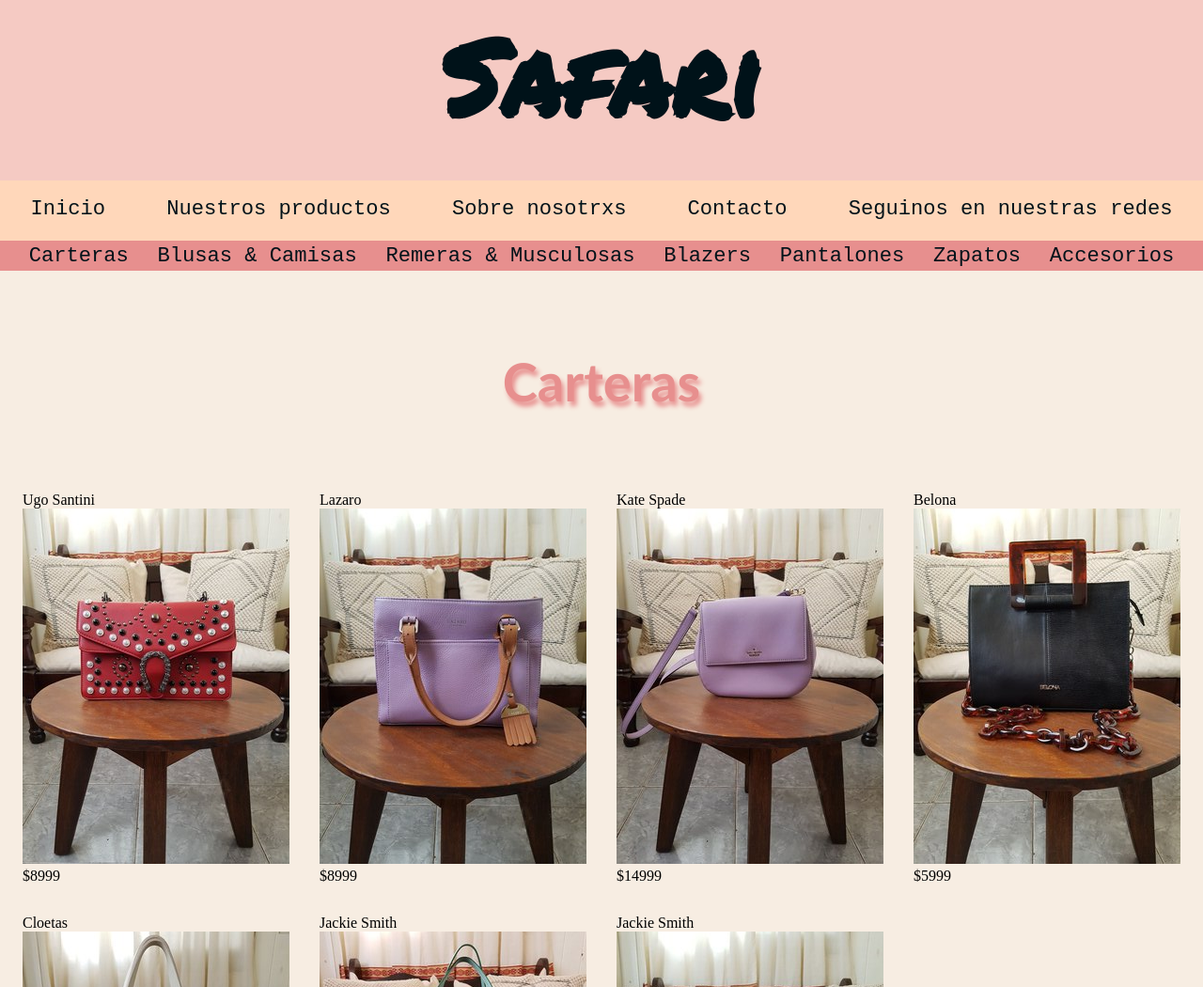
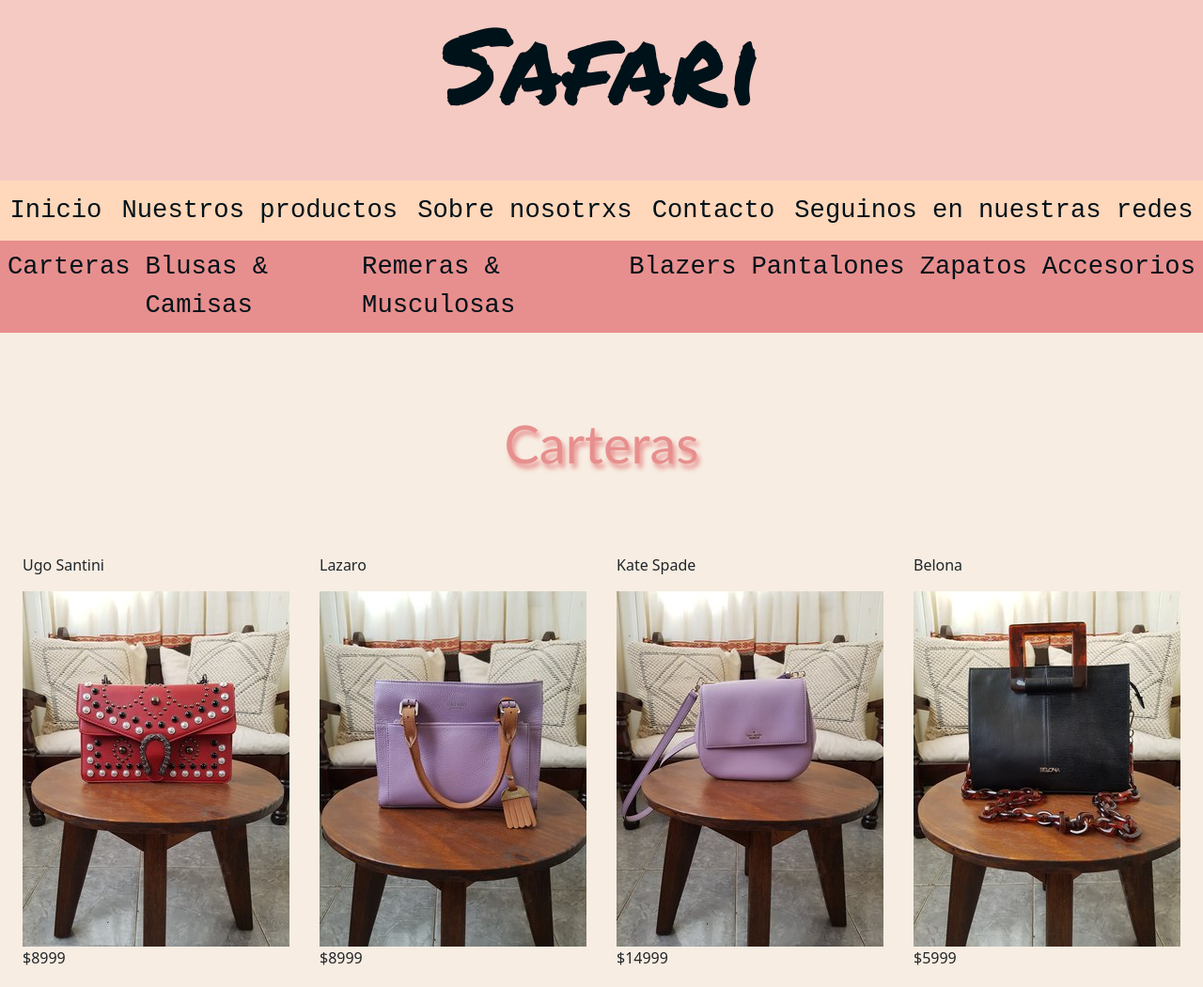
Before and after one commit to ezequielcardoxo/CodHouse-Tienda-de-Ropa---Cardoso-E, a plain HTML site: page pages/productos.html in a window 1280 px wide. Shown: the top 1050 px of the page at 94% size. Drawn offline with nearby package versions, Linux system fonts and the light colour scheme.

Commit message:
se agregó navBar

```diff
--- a/index.html
+++ b/index.html
@@ -5,6 +5,7 @@
     <meta charset="UTF-8">
     <meta http-equiv="X-UA-Compatible" content="IE=edge">
     <meta name="viewport" content="width=device-width, initial-scale=1.0">
+    <link href="https://cdn.jsdelivr.net/npm/bootstrap@5.1.3/dist/css/bootstrap.min.css" rel="stylesheet" integrity="sha384-1BmE4kWBq78iYhFldvKuhfTAU6auU8tT94WrHftjDbrCEXSU1oBoqyl2QvZ6jIW3" crossorigin="anonymous">
     <link rel="stylesheet" href="./style/style.css">
     <link rel="preconnect" href="https://fonts.googleapis.com">
     <link rel="preconnect" href="https://fonts.gstatic.com" crossorigin>
@@ -16,7 +17,7 @@
     <header class="banner">
         <h1>Safari</h1>
     </header>
-    <nav class="navIndex">
+    <!-- <nav class="navIndex">
         <ul>
             <li><a href="./pages/productos.html">Nuestros productos</a></li>
             <li><a href="./pages/nosotrxs.html">Sobre nosotrxs</a></li>
@@ -24,6 +25,21 @@
             <li><a href="#seguinos"> Seguinos en nuestras redes</a></li>
 
         </ul>
+    </nav> -->
+    <nav class="navbar navbar-expand-lg navbar-light bg-light aFonts">
+        <div class="container-fluid barra">
+          <button class="navbar-toggler" type="button" data-bs-toggle="collapse" data-bs-target="#navbarNavAltMarkup" aria-controls="navbarNavAltMarkup" aria-expanded="false" aria-label="Toggle navigation">
+            <span class="navbar-toggler-icon"></span>
+          </button>
+          <div class="collapse navbar-collapse divNav" id="navbarNavAltMarkup">
+            <div class="navbar-nav navIndex aFonts">
+              <a class="nav-link aFonts" href="./pages/productos.html">Nuestros productos</a>
+              <a class="nav-link aFonts" href="./pages/nosotrxs.html">Sobre nosotrxs</a>
+              <a class="nav-link aFonts" href="./pages/contacto.html">Contacto</a>
+              <a class="nav-link aFonts" href="#seguinos">Seguinos en nuestras redes</a>
+            </div>
+          </div>
+        </div>
     </nav>
     <main>
         <section class="sectionContainer">
@@ -109,7 +125,7 @@
             </div>
         </div>
     </footer>
-
+    <script src="https://cdn.jsdelivr.net/npm/bootstrap@5.1.3/dist/js/bootstrap.bundle.min.js" integrity="sha384-ka7Sk0Gln4gmtz2MlQnikT1wXgYsOg+OMhuP+IlRH9sENBO0LRn5q+8nbTov4+1p" crossorigin="anonymous"></script>
 </body>
 
 </html>
--- a/pages/productos.html
+++ b/pages/productos.html
@@ -5,6 +5,7 @@
     <meta charset="UTF-8">
     <meta http-equiv="X-UA-Compatible" content="IE=edge">
     <meta name="viewport" content="width=device-width, initial-scale=1.0">
+    <link href="https://cdn.jsdelivr.net/npm/bootstrap@5.1.3/dist/css/bootstrap.min.css" rel="stylesheet" integrity="sha384-1BmE4kWBq78iYhFldvKuhfTAU6auU8tT94WrHftjDbrCEXSU1oBoqyl2QvZ6jIW3" crossorigin="anonymous">
     <link rel="stylesheet" href="../style/style.css">
     <link rel="preconnect" href="https://fonts.googleapis.com">
     <link rel="preconnect" href="https://fonts.gstatic.com" crossorigin>
@@ -16,16 +17,41 @@
     <header class="banner">
         <h1>Safari</h1>
     </header>
-    <nav>
-        <ul>
-            <li><a href="../index.html">Inicio</a></li>
-            <li><a href="./productos.html">Nuestros productos</a></li>
-            <li><a href="./nosotrxs.html">Sobre nosotrxs</a></li>
-            <li><a href="./contacto.html">Contacto</a></li>
-            <li><a href="#seguinos"> Seguinos en nuestras redes</a></li>
-        </ul>
+    <nav class="navbar navbar-expand-lg navbar-light bg-light aFonts">
+        <div class="container-fluid barra">
+          <button class="navbar-toggler" type="button" data-bs-toggle="collapse" data-bs-target="#navbarNavAltMarkup" aria-controls="navbarNavAltMarkup" aria-expanded="false" aria-label="Toggle navigation">
+            <span class="navbar-toggler-icon"></span>
+          </button>
+          <div class="collapse navbar-collapse divNav" id="navbarNavAltMarkup">
+            <div class="navbar-nav navIndex aFonts">
+              <a class="nav-link aFonts" href="../index.html">Inicio</a>
+              <a class="nav-link aFonts" href="./productos.html">Nuestros productos</a>
+              <a class="nav-link aFonts" href="./nosotrxs.html">Sobre nosotrxs</a>
+              <a class="nav-link aFonts" href="./contacto.html">Contacto</a>
+              <a class="nav-link aFonts" href="#seguinos">Seguinos en nuestras redes</a>
+            </div>
+          </div>
+        </div>
     </nav>
-    <ul class="menuProducts">
+    <nav class="navbar navbar-expand-lg navbar-light bg-light barraProducts">
+        <div class="container-fluid barraProducts">
+          <button class="navbar-toggler" type="button" data-bs-toggle="collapse" data-bs-target="#navbarNavAltMarkup" aria-controls="navbarNavAltMarkup" aria-expanded="false" aria-label="Toggle navigation">
+            <span class="navbar-toggler-icon"></span>
+          </button>
+          <div class="collapse navbar-collapse a2Fonts" id="navbarNavAltMarkup">
+            <div class="navbar-nav navIndex a2Fonts">
+              <a class="nav-link" href="#carteras">Carteras</a>
+              <a class="nav-link" href="#b&l">Blusas & Camisas</a>
+              <a class="nav-link" href="#r&m">Remeras & Musculosas</a>
+              <a class="nav-link" href="#blazers">Blazers</a>
+              <a class="nav-link" href="#pantalones">Pantalones</a>
+              <a class="nav-link" href="#pantalones">Zapatos</a>
+              <a class="nav-link" href="#pantalones">Accesorios</a>
+            </div>
+          </div>
+        </div>
+    </nav>
+    <!-- <ul class="menuProducts">
         <li><a href="#carteras">Carteras</a></li>
         <li><a href="#b&l">Blusas & Camisas</a></li>
         <li><a href="#r&m">Remeras & Musculosas</a></li>
@@ -33,7 +59,7 @@
         <li><a href="#pantalones">Pantalones</a></li>
         <li><a href="#zapatos">Zapatos</a></li>
         <li><a href="#accesorios">Accesorios</a></li>
-    </ul>
+    </ul> -->
     <main>
         <section>
             <div>
@@ -336,6 +362,7 @@
             </div>
         </div>
     </footer>
+    <script src="https://cdn.jsdelivr.net/npm/bootstrap@5.1.3/dist/js/bootstrap.bundle.min.js" integrity="sha384-ka7Sk0Gln4gmtz2MlQnikT1wXgYsOg+OMhuP+IlRH9sENBO0LRn5q+8nbTov4+1p" crossorigin="anonymous"></script>
 </body>
 
 </html>
--- a/style/style.css
+++ b/style/style.css
@@ -44,7 +44,53 @@
     background: #ffd7ba;
     height: 4em;
     grid-area: navIndex;
+}
 
+.divNav {
+    background: #ffd7ba;
+    height: 4em;
+    justify-content: space-evenly;
+    justify-items: auto;
+}
+
+.navIndex {
+    width: 100%;
+    margin-right: 0%;
+    justify-content: space-around;
+}
+
+.navbar-light .navbar-nav .nav-link{
+    color: #001219;
+    font-family: monospace;
+}
+
+.barra {
+    padding: 0;
+    margin: 0;
+    background: #ffd7ba;
+}
+
+.aFonts {
+    padding: 0;
+    /* margin-bottom: 1em; */
+    margin: 0;
+    background-color: #ffd7ba;
+    height: auto;
+}
+
+.a2Fonts {
+    background-color: #e78f8e;
+    padding: 0;
+    margin: 0;
+    height: auto;
+}
+
+
+.barraProducts {
+    margin: 0;
+    padding: 0;
+    background-color: #e78f8e;
+    height: auto;
 }
 
 nav ul {
@@ -155,6 +201,7 @@
     grid-area: footerFinal;
 }
 
+
 .redes {
     display: flex;
     justify-content: center;
```
Also changed, not shown: pages/contacto.html (+17 -9 lines), pages/nosotrxs.html (+17 -15 lines).
